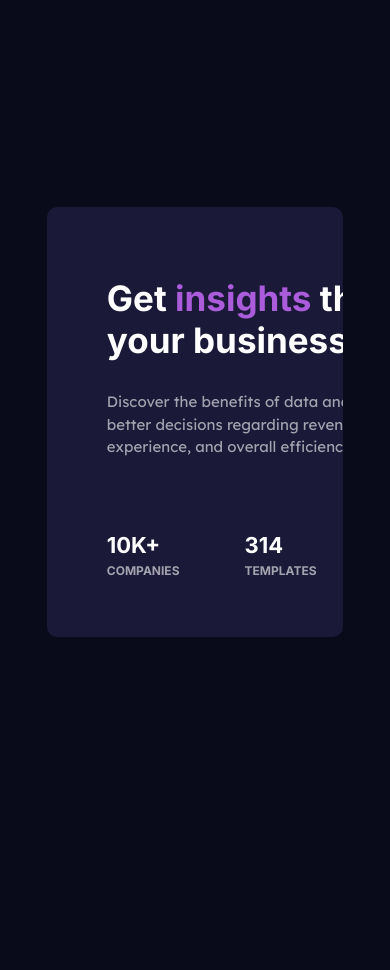
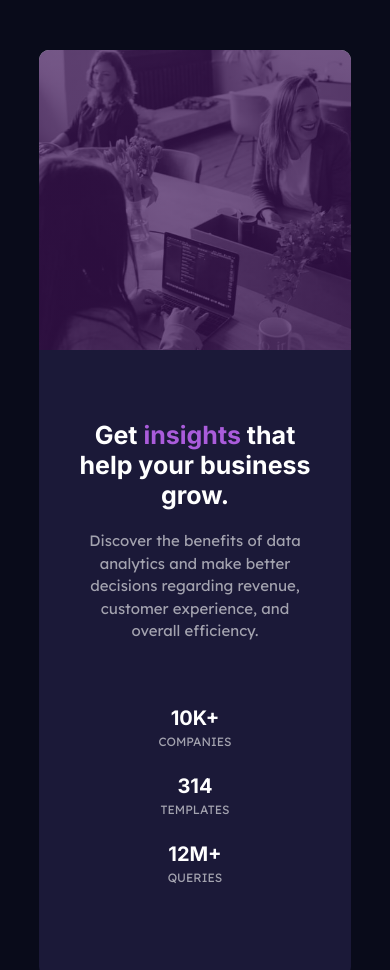
Before and after one commit to wagnergod/stats-preview-card, a plain HTML site: page index.html in a window 390 px wide. Shown: the top 970 px of the page. Before the commit the page ends 844 px from the top, so only its background shows below. Drawn offline with Linux system fonts and the light colour scheme.

Commit message:
new read me and responsive design

```diff
--- a/index.html
+++ b/index.html
@@ -12,29 +12,23 @@
 	<div class="container">
 		<div class="card">
 			<div class="card-stats">
-				<h1>Get <span class="purple">insights</span> that help<br> your business grow.</h1>
+				<h1>Get <span class="purple">insights</span> that help your business grow.</h1>
 				<p>Discover the benefits of data analytics and make better decisions regarding revenue, customer
   				experience, and overall efficiency.</p>
-  				<ul>
-  					<li><span>10k+</span><br>companies</li>
-  					<li><span>314</span><br>templates</li>
-  					<li><span>12m+</span><br>queries</li>
-  				</ul>
+  				<div class="card-numbers">
+
+  					<div class="card-col"><span>10k+</span><br>companies</div>
+  					<div class="card-col"><span>314</span><br>templates</div>
+  					<div class="card-col">
+  						<span>12m+</span><br>queries</div>
 			</div>
+  			</div>
 
 			<div class="back-img"></div>
 		</div>
 
+
 	</div>
 
 </body>
-
-<!-- Get insights that help your business grow.
-
-  Discover the benefits of data analytics and make better decisions regarding revenue, customer
-  experience, and overall efficiency.
-
-  10k+ companies
-  314 templates
-  12m+ queries-->
 </html>
--- a/style.css
+++ b/style.css
@@ -11,7 +11,7 @@
 
 body{
 
-	background: hsl(233, 47%, 7%);
+	background-color: hsl(233, 47%, 7%);
 	font-size: 15px;
 	color: #fff;
 }
@@ -22,14 +22,16 @@ body{
 	justify-content: center;
 	align-items: center;
 	min-height: 100vh;
+	width: 100%;
 }
 
 .card{
-	width:76%;
-	height: 430px;
-	display: flex;
-	background: hsl(244, 38%, 16%);
+
+	display: inline-flex;
+	background-color: hsl(244, 38%, 16%);
 	border-radius: 10px;
+	max-width: 80%;
+	max-height: 80%;
 	overflow: hidden;
 }
 
@@ -41,66 +43,133 @@ body{
 .card .card-stats h1{
 
 	font-size: 35px;
-	color: hsl(0, 0%, 100%);
 	font-weight: 700;
 }
 
 .card .card-stats h1 span{
 
 	color: hsl(277, 64%, 61%);
-
 }
 
 .card .card-stats p{
 
 	font-family: 'Lexend Deca', sans-serif;
-	font-weight: 400;
+	color: hsla(0, 0%, 100%, 0.6);
+	margin: 20px 0;
 	line-height: 1.5;
-	color:hsla(0, 0%, 100%, 0.6);
-	padding: 30px 0;
-	width: 400px;
 }
 
-.card .card-stats ul{
-
-	display: flex;
+.card .card-stats .card-numbers{
+	display: inline-flex;
+	flex-wrap: wrap;
+	flex-direction: row;
+	position: relative;
+	padding: 20px 0;
 }
 
-.card .card-stats ul li{
+.card .card-stats .card-numbers .card-col{
 
-	list-style: none;
-	flex-direction: column;
-	margin: 40px 65px 0 0;
+	margin: 0px 60px 0 0;
+	font-family: 'Lexend Deca', sans-serif;
+	font-size: 12px;
+	color:  hsla(0, 0%, 100%, 0.6);
+	text-transform: uppercase;
 	line-height: 1.5;
-	color:hsla(0, 0%, 100%, 0.6);
-	text-transform: uppercase;
-	font-size: 12px;
-	font-weight: 700;
 }
 
-.card .card-stats ul li span{
+.card .card-stats .card-numbers .card-col span{
 
+	color: #fff;
+	font-size: 20px;
+	font-weight: 700;
 	font-family: 'Inter', sans-serif;
- 	font-size: 22px;
-	font-weight: 700;
-	color: #fff;
 }
 
 .card .back-img{
-
+	width: 100%;
 	background: linear-gradient(0deg, hsla(277, 64%, 21%, 0.7), hsla(277, 64%, 21%, 0.7)), url("images/image-header-desktop.jpg");
-	width:100%;
-	height: auto;
 	background-size: cover;
+	background-repeat: no-repeat;
+	background-position: right center;
 }
 
- .attribution  {
+/* Tablets */
 
- 	font-size: 11px;
- 	text-align: center;
- }
+@media (max-width:855px){
 
- .attribution a {
+	.container{
 
- 	color: hsl(228, 45%, 44%);
- }
+		padding: 50px 0;
+	}
+
+	.card .card-stats h1{
+
+		font-size: 25px;
+	}
+
+	.card .card-stats{
+
+		display: flex;
+		flex-direction: column;
+		justify-content: center;
+		align-items: center;
+		padding: 70px 40px;
+		text-align: center;
+	}
+
+	.card{
+
+		flex-direction: column-reverse;
+	}
+
+	.card .back-img{
+
+		background: linear-gradient(0deg, hsla(277, 64%, 21%, 0.7), hsla(277, 64%, 21%, 0.7)), url("images/image-header-mobile.jpg");
+		background-size: 100% 100%;
+		background-position: center center;
+		min-height: 300px;
+	}
+
+	.card .card-stats .card-numbers{
+		display: inline-flex;
+		flex-wrap: wrap;
+		flex-direction: row;
+		justify-content: center;
+		align-items: center;
+	}
+
+	.card .card-stats .card-numbers .card-col{
+
+		margin: 0px 20px 0 0 0;
+		font-size: 12px;
+		color: hsla(0, 0%, 100%, 0.6);
+	}
+
+/* Mobile*/
+
+@media (max-width:570px){
+
+	.container{
+
+		padding: 50px 0;
+	}
+
+	.card .back-img{
+
+		background: linear-gradient(0deg, hsla(277, 64%, 21%, 0.7), hsla(277, 64%, 21%, 0.7)), url("images/image-header-mobile.jpg");
+		background-size: cover;
+		background-repeat: no-repeat;
+		background-position: center center;
+		min-height: 300px;
+	}
+
+	.card .card-stats .card-numbers{
+
+		flex-direction: column;
+}
+	.card .card-stats .card-numbers .card-col{
+
+		margin: 20px 0 0 0;
+
+	}
+}
```
Also changed, not shown: 1 other file.
